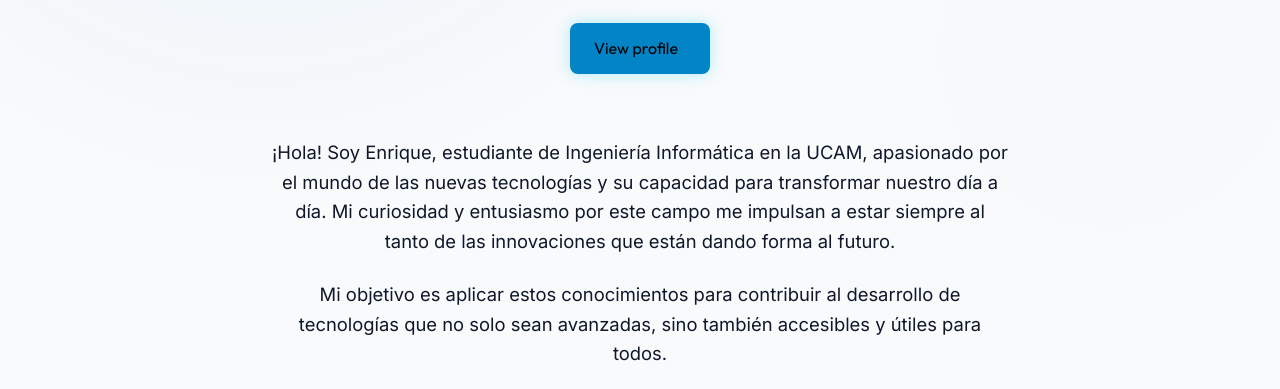
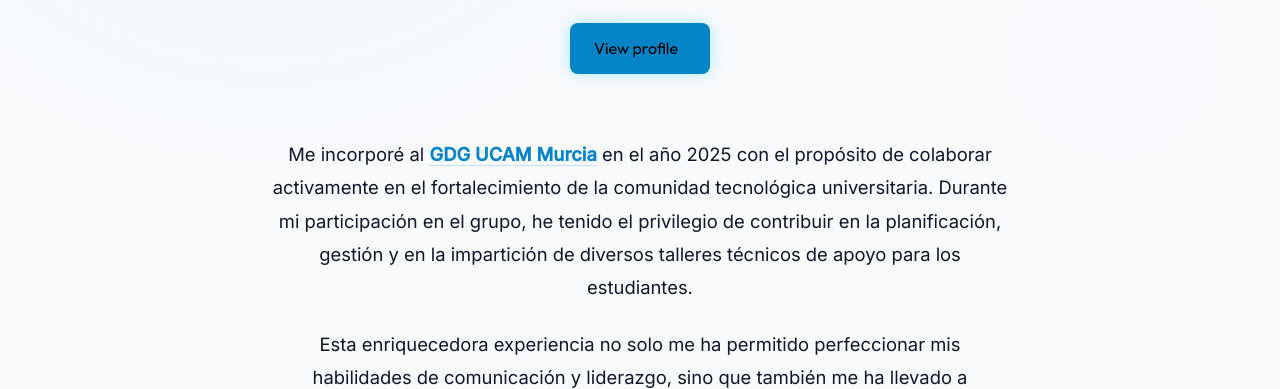
Before and after one commit to EnriqueBDeL/EB-Web-Oficial, a plain HTML site: page Estructura/gdg.html in a window 1280 px wide. Shown: the part 548-937 px from the top of the page. Drawn offline with Linux system fonts and the light colour scheme; some icons are missing.

Commit message:
GDG mejora

```diff
--- a/Estilo/styles.css
+++ b/Estilo/styles.css
@@ -396,6 +396,19 @@ ul {
 .about-text strong {
     color: var(--color-brand-accent);
     font-weight: 500;
+}
+
+.about-text a {
+    color: var(--color-brand-accent);
+    font-weight: 600;
+    text-decoration: none;
+    border-bottom: 1.5px solid var(--color-badge-border);
+    transition: all var(--transition-fast);
+}
+
+.about-text a:hover {
+    color: var(--color-brand-accent-hover);
+    border-bottom-color: var(--color-brand-accent-hover);
 }
 
 .social-links {
--- a/Estructura/gdg.html
+++ b/Estructura/gdg.html
@@ -36,19 +36,16 @@
             <img src="https://res.cloudinary.com/startup-grind/image/upload/c_fill,w_250,h_250,g_center/c_fill,dpr_2.0,f_auto,g_center,q_auto:good/v1/gcs/platform-data-goog/avatars/enrique_braquehais_de_lara_RdrUzo9.jpeg" alt="Enrique Braquehais De Lara" class="gdg-avatar">
             <h1 class="gdg-title">Enrique Braquehais De Lara</h1>
             <p class="gdg-role">Co-Organizer</p>
-            <a href="https://gdg.community.dev/gdg-on-campus-ucam-murcia-spain/" target="_blank" class="btn btn-primary">View profile <i class="ph ph-arrow-up-right"></i></a>
+            <a href="https://gdg.community.dev/u/m4pnuw/#/about" target="_blank" class="btn btn-primary">View profile <i class="ph ph-arrow-up-right"></i></a>
         </header>
 
         <section class="section-container fade-in" style="max-width: 800px; margin: 0 auto 4rem; text-align: center;">
             <article class="about-text">
-                <p style="font-size: 1.15rem; color: var(--color-text-main); margin-bottom: 1.5rem;">
-                    ¡Hola! Soy Enrique, estudiante de Ingeniería Informática en la UCAM, apasionado por el mundo de las nuevas tecnologías y su capacidad para transformar nuestro día a día. Mi curiosidad y entusiasmo por este campo me impulsan a estar siempre al tanto de las innovaciones que están dando forma al futuro.
+                <p style="font-size: 1.15rem; color: var(--color-text-main); line-height: 1.8; margin-bottom: 1.5rem;">
+                    Me incorporé al <a href="https://gdg.community.dev/gdg-on-campus-ucam-murcia-spain/" target="_blank" rel="noopener noreferrer">GDG UCAM Murcia</a> en el año 2025 con el propósito de colaborar activamente en el fortalecimiento de la comunidad tecnológica universitaria. Durante mi participación en el grupo, he tenido el privilegio de contribuir en la planificación, gestión y en la impartición de diversos talleres técnicos de apoyo para los estudiantes.
                 </p>
-                <p style="font-size: 1.15rem; color: var(--color-text-main); margin-bottom: 1.5rem;">
-                    Mi objetivo es aplicar estos conocimientos para contribuir al desarrollo de tecnologías que no solo sean avanzadas, sino también accesibles y útiles para todos.
-                </p>
-                <p style="font-size: 1.15rem; color: var(--color-text-main);">
-                    Me encuentro en constante aprendizaje y abierto a oportunidades que me permitan seguir creciendo y colaborando en proyectos que impulsen el progreso tecnológico.
+                <p style="font-size: 1.15rem; color: var(--color-text-main); line-height: 1.8;">
+                    Esta enriquecedora experiencia no solo me ha permitido perfeccionar mis habilidades de comunicación y liderazgo, sino que también me ha llevado a involucrarme en iniciativas de mayor envergadura. Entre ellas destacan mi labor como divulgador científico en la Feria de las Ciencias de Murcia 2025 y mi participación en el equipo de apoyo organizativo durante el DevFest Murcia 2026, consolidando así mi compromiso con la difusión tecnológica y el aprendizaje colaborativo.
                 </p>
             </article>
         </section>
```
Also changed, not shown: Estructura/index.html (+1 -1 lines), Estructura/universidad.html (+1 -1 lines).
